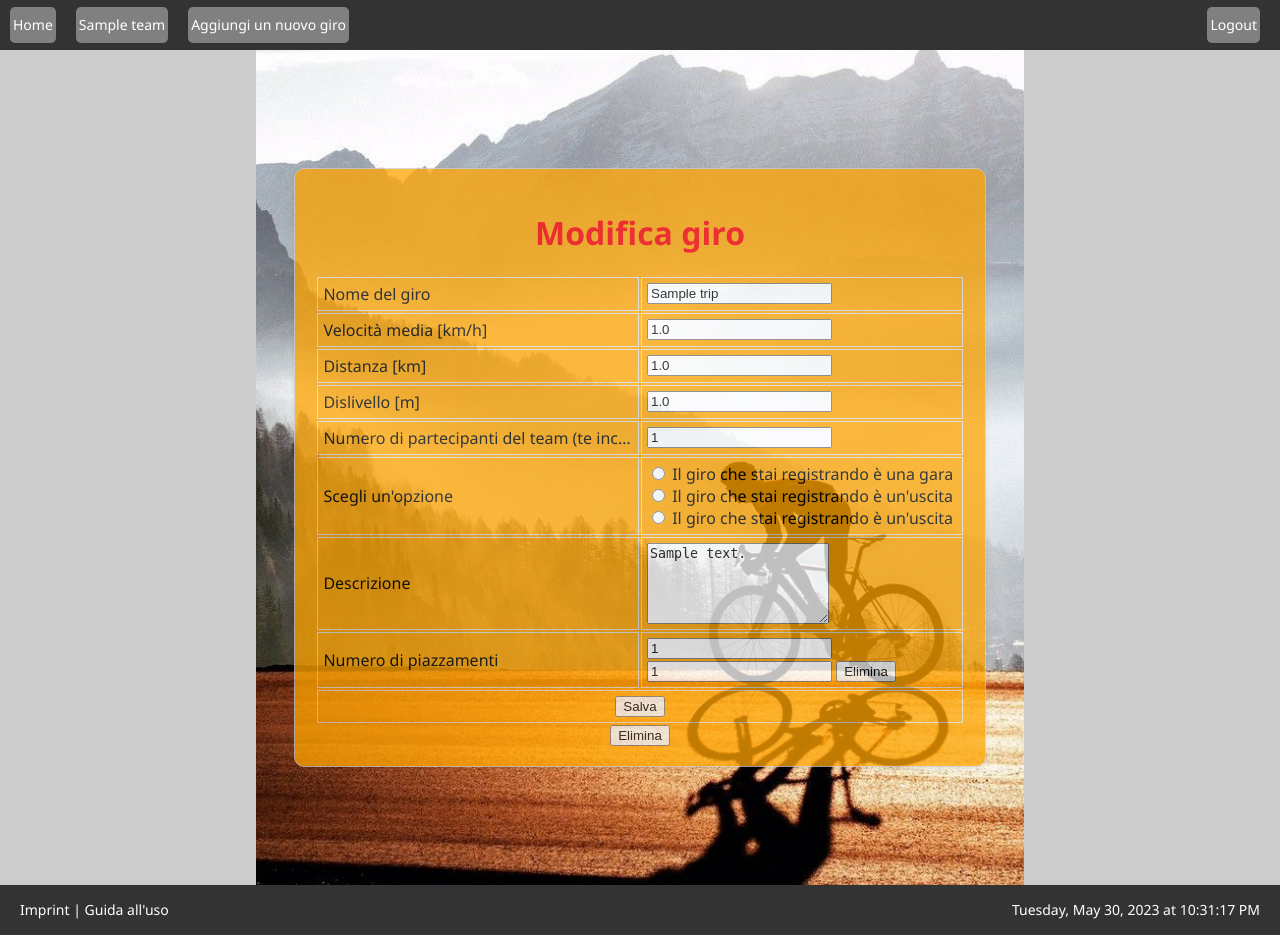
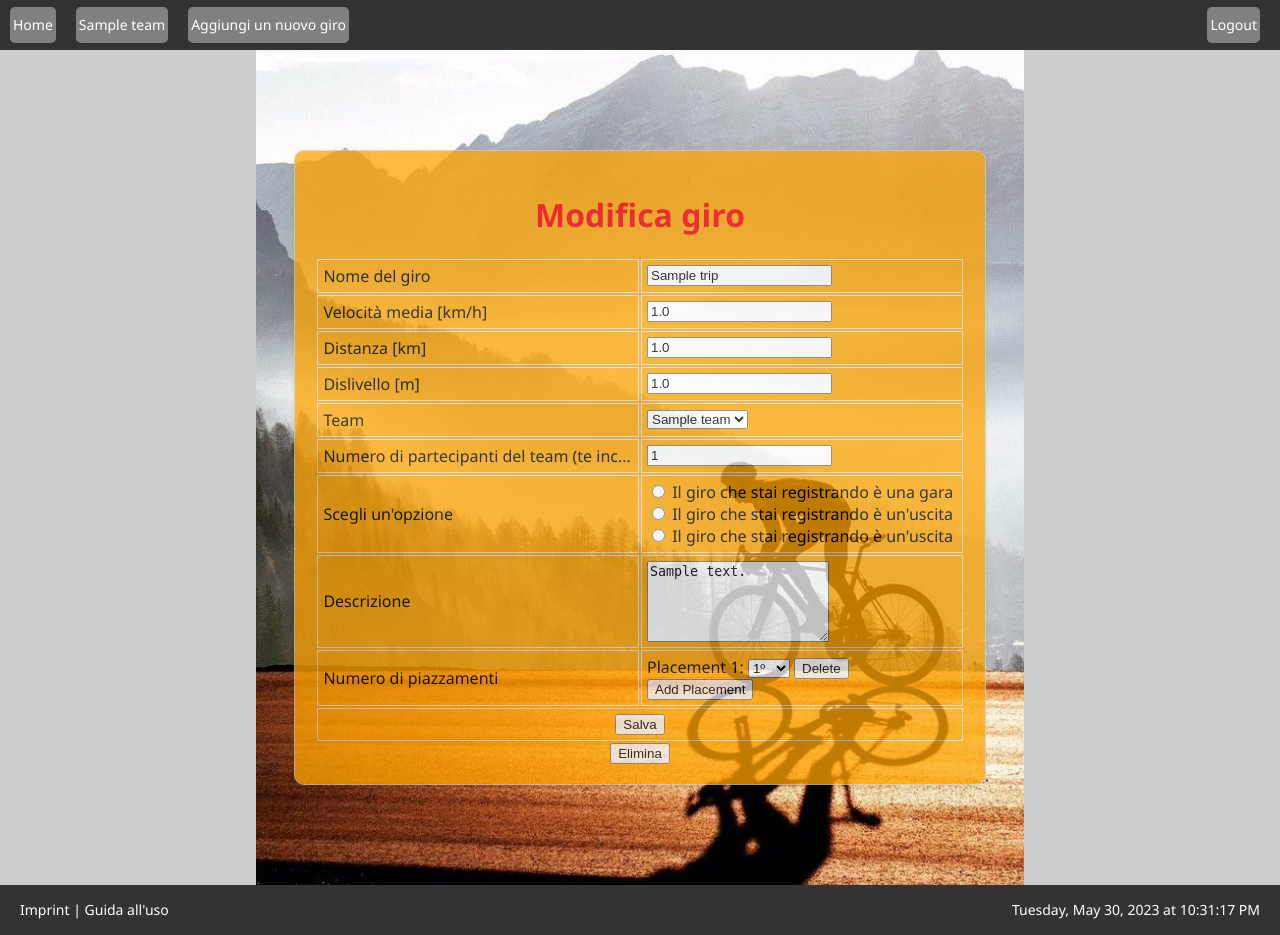
Before and after one commit to bhuvansingla/flask-login, a Flask app: page /edit_trip/1/1 in a window 1280 px wide. Run offline with Flask 3, Linux system fonts and the light colour scheme; a user stored in the database is signed in; tables that the repository leaves empty hold one stand-in row (values such as "Sample post").

Commit message:
Bugfix on new trip placements (#92)
* mutliple placements ok in JS, need to fix in form submission

* piazzamenti sistemati

```diff
--- a/forms.py
+++ b/forms.py
@@ -48,7 +48,7 @@ class NewTripForm(FlaskForm):
     n_of_partecipants = IntegerField('Numero di partecipanti del team (te incluso)', validators=[DataRequired(),NumberRange(min=1)])
     description = TextAreaField('Descrizione')
     is_approved = BooleanField("Approva")
-    n_of_placements = IntegerField('Numero di piazzamenti',default=0)
+    n_of_placements = IntegerField('Numero di piazzamenti',validators=[NumberRange(min=0)],default=0)
 
     submit = SubmitField('Aggiungi giro')
     submit_save = SubmitField('Salva')
--- a/routes/routes_general_scope.py
+++ b/routes/routes_general_scope.py
@@ -29,16 +29,23 @@ def index():
     return render_template('landing_page.html')
 
 
-@app.route('/new_trip/<int:user_id>',methods=['GET', 'POST'])
+@app.route('/new_trip/<int:user_id>', methods=['GET', 'POST'])
+@app.route('/new_trip/<int:user_id>/<int:team_id>', methods=['GET', 'POST'])
 @login_required
-def new_trip(user_id):
+def new_trip(user_id,team_id=None):
     form = NewTripForm()
     user = User.query.get(user_id)
 
-    if user == current_user:
-        form.team.choices = [(team.id, team.name) for team in user.teams]
+    if not team_id:
+        if user == current_user:
+            form.team.choices = [(team.id, team.name) for team in user.teams]
+        else:
+            form.team.choices = [(team.id, team.name) for team in user.teams if current_user in team.users]
     else:
-        form.team.choices = [(team.id, team.name) for team in user.teams if current_user in team.users]
+        team_chosen = Team.query.get(team_id)
+        form.team.choices = [(team_chosen.id,team_chosen.name)]
+        form.team.render_kw = {'disabled': 'disabled'}
+
 
     if form.validate_on_submit():
 
@@ -94,6 +101,9 @@ def edit_trip(trip_id,user_id):
     user = User.query.get(user_id)
     my_role_in_team = user.get_role_in_team(trip.team_id)
     form = NewTripForm(obj=trip)
+    trip_team = Team.query.get(trip.team_id)
+    form.team.choices = [(trip_team.id,trip_team.name)]
+
     if request.method == 'POST':
 
         [db.session.delete(placement) for placement in placements]
@@ -107,22 +117,18 @@ def edit_trip(trip_id,user_id):
         trip.description = request.form["description"]
         trip.user_id = user_id
         trip.n_of_partecipants = int(request.form["n_of_partecipants"])
-        trip.n_of_placements = int(request.form["n_of_placements"])
-        edit_placements = request.form.getlist('edit_placement')
-        placement_ids = request.form.getlist('placement_id')
+        placement_values = [int(pl) for pl in request.form.getlist('placement[]')]
+        edit_placements = [int(pl) for pl in request.form.getlist('edit_placement')]
+        placement_ids  = request.form.getlist('placement_id')
 
-        placement_values=[]
         if edit_placements:
             for id, place in zip(placement_ids, edit_placements):
                 placement = PlacementsInTrip(id=id, trip_id=trip.id, place=int(place))
                 db.session.add(placement)
-        else:
-            for i in range(form.n_of_placements.data):
-                field_name = f"placement-{i}"
-                placement_value = request.form.get(field_name)
-                placement_values.append(int(placement_value))
-                placement = PlacementsInTrip(trip_id=trip.id, place=placement_value)
-                db.session.add(placement)
+
+        for placement_value in placement_values:
+            placement = PlacementsInTrip(trip_id=trip.id, place=int(placement_value))
+            db.session.add(placement)
 
         db.session.commit()
 
--- a/templates/edit_trip.html
+++ b/templates/edit_trip.html
@@ -28,6 +28,10 @@
                         <td>{{ form.elevation() }}</td>
                     </tr>
                     <tr>
+                        <td>{{ form.team.label }}</td>
+                        <td>{{ form.team(class_="form-control") }}</td>
+                    </tr>
+                    <tr>
                         <td>{{ form.n_of_partecipants.label }}</td>
                         <td>{{ form.n_of_partecipants() }}</td>
                     </tr>
@@ -50,19 +54,25 @@
                     </tr>
                     <tr>
                         <td>{{ form.n_of_placements.label }}</td>
-                        <td>{{ form.n_of_placements() }}
+                        <td>
                             <div id="placement-entries">
                                 {% for placement in placements %}
                                 <div>
-
-                                    <input type="hidden" name="placement_id" value="{{placement.id}}">
-                                    <input type="text" name="edit_placement" value="{{ placement.place }}">
-                                    <button type="button" class="delete-button">Elimina</button>
-
+                                    <input type="hidden" name="placement_id" value="{{ placement.id }}">
+                                    <label for="edit_placement">Placement {{loop.index }}:</label>
+                                    <select name="edit_placement">
+                                        {% for position in range(1, 11) %}
+                                        <option value="{{ position }}" {% if placement.place==position %}selected{%
+                                            endif %}>{{ position }}&#186;</option>
+                                        {% endfor %}
+                                    </select>
+                                    <button type="button" class="delete-button">Delete</button>
                                 </div>
                                 {% endfor %}
                             </div>
+                            <button id="add-placement-button">Add Placement</button>
                         </td>
+
                     </tr>
                     <tr>
                         <td colspan="2" style="text-align: center;">{{ form.submit_save }}</td>
@@ -80,49 +90,68 @@
     <div class="left-sidebar"></div>
     <div class="right-sidebar"></div>
 </div>
-
 <script>
     document.addEventListener("DOMContentLoaded", function () {
-        var numPlacementsField = document.getElementById("n_of_placements");
         var placementEntriesContainer = document.getElementById("placement-entries");
 
-        // Add event listener to numPlacementsField
-        numPlacementsField.addEventListener("input", function () {
-            var numPlacements = parseInt(numPlacementsField.value) || 0;
+        // Function to update the placement numeration
+        function updatePlacementNumeration() {
+            var placementLabels = placementEntriesContainer.getElementsByTagName("label");
 
-            // Clear previous placement entries
-            placementEntriesContainer.innerHTML = "";
+            for (var i = 0; i < placementLabels.length; i++) {
+                placementLabels[i].textContent = "Placement " + (i + 1) + ": ";
+            }
+        }
 
-            // Generate new placement entries
-            for (var i = 0; i < numPlacements; i++) {
+        // Add event listener to "Add Placement" button
+        document.getElementById("add-placement-button").addEventListener("click", function (event) {
+            event.preventDefault(); // Prevent the button from triggering a form submission
 
-                var input = document.createElement("input");
-                input.type = "text";
-                input.name = "placement-" + i;
+            var label = document.createElement("label");
+            label.textContent = "Placement " + (placementEntriesContainer.childElementCount + 1) + ": ";
+
+            var select = document.createElement("select");
+            select.name = "placement[]";
+
+            // Add options with values 1 to 10
+            for (var j = 1; j <= 10; j++) {
+                var option = document.createElement("option");
+                option.value = j;
+                option.text = j + "\u00BA";
+                select.appendChild(option);
+            }
 
             var deleteButton = document.createElement("button");
-                deleteButton.textContent = "Elimina";
+            deleteButton.textContent = "Delete";
+            deleteButton.className = "delete-button";
+            deleteButton.style.marginLeft = "4px";
 
-                deleteButton.className = "delete-button";
+
             deleteButton.addEventListener("click", function () {
                 this.parentNode.remove(); // Remove the parent div when delete button is clicked
+                updatePlacementNumeration(); // Update the placement numeration
             });
 
             var div = document.createElement("div");
-
-                div.appendChild(input);
+            div.appendChild(label);
+            div.appendChild(select);
             div.appendChild(deleteButton);
 
             placementEntriesContainer.appendChild(div);
-            }
         });
 
         // Add event listener to delete buttons
         placementEntriesContainer.addEventListener("click", function (event) {
             if (event.target.classList.contains("delete-button")) {
                 event.target.parentNode.remove(); // Remove the parent div when delete button is clicked
+                updatePlacementNumeration(); // Update the placement numeration
             }
         });
+
+        // Initial placement numeration update
+        updatePlacementNumeration();
     });
+
 </script>
+
 {% endblock %}
--- a/templates/trips_overview.html
+++ b/templates/trips_overview.html
@@ -41,7 +41,7 @@
                 <tr>
                     <td colspan="5" style="text-align: center;">
                         <button>
-                            <a href="{{url_for('new_trip',user_id=current_user.id)}}"
+                            <a href="{{url_for('new_trip',user_id=current_user.id,team_id=trips_group['team_id'])}}"
                                 style="align-items:center; color:black;">Aggiungi un nuovo giro
                             </a>
                         </button>
```
Also changed, not shown: templates/new_trip.html (+32 -34 lines). Lines whose indentation alone changed are shown as unchanged.
